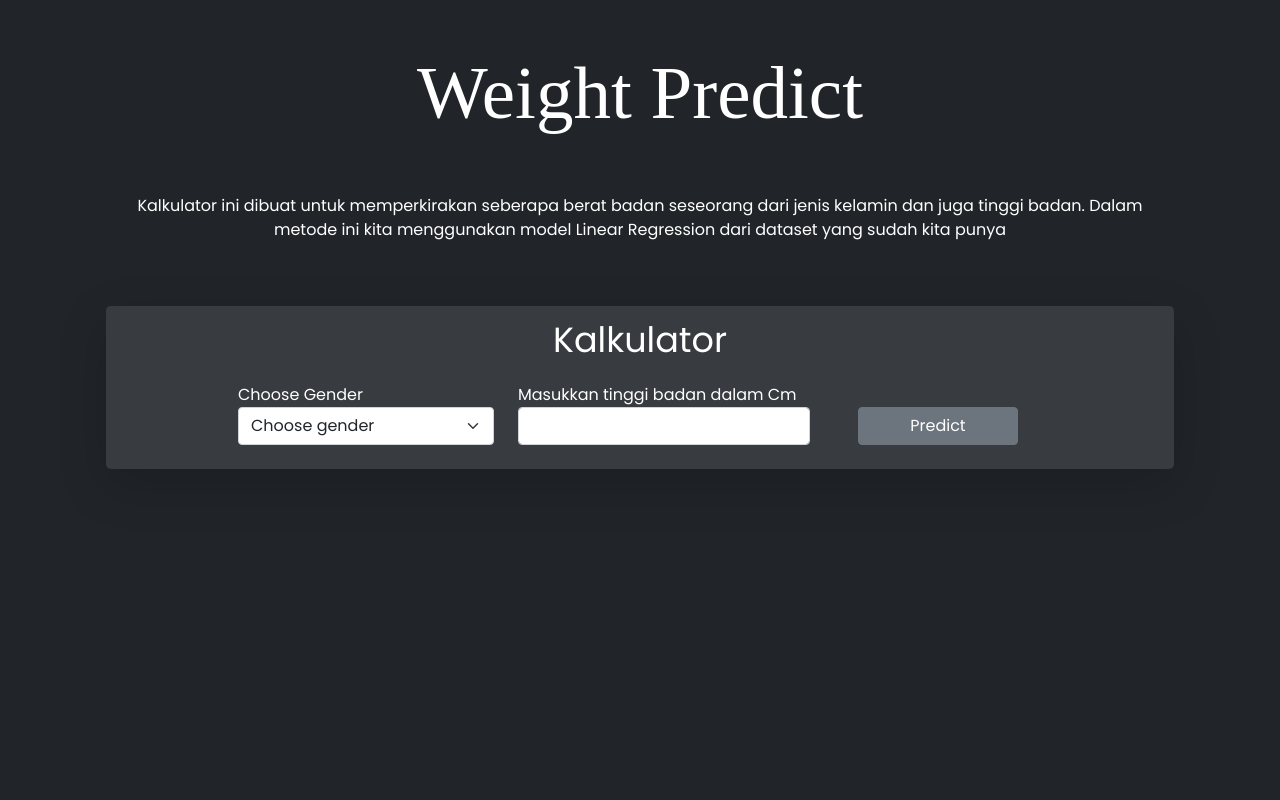
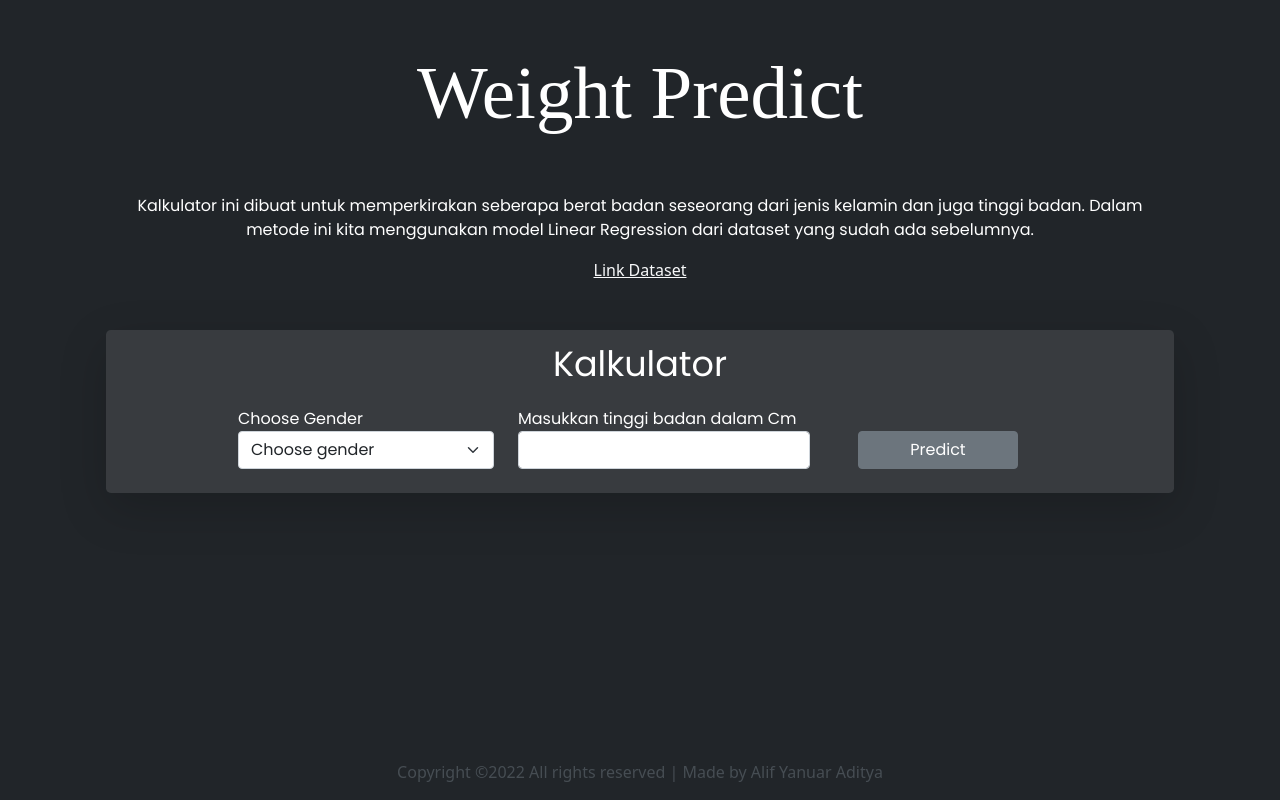
Before and after one commit to SerCycle/WeightPredictLinearRegression, a Flask app: page / in a window 1280 px wide. Run offline with Flask 2, Linux system fonts and the light colour scheme.

Commit message:
debugging

```diff
--- a/app.py
+++ b/app.py
@@ -2,24 +2,39 @@ from flask import Flask, render_template, request, jsonify
 import flask
 import joblib
 import numpy as np
-from pip import main
 
 app = Flask(__name__)
 
 @app.route('/', methods=['GET', 'POST'])
 def WeightPredict():
+
+    # while First Landing Page
     if request.method == 'GET':
         return render_template("WeightPredictDashboard.html")
+
+    # After give value
     elif request.method == 'POST':
+        # mengambil value POST method
+        gender = request.form['gender']
+        if gender == "1":
+            gender = "Laki-laki"
+        elif gender == "2":
+            gender = "Perempuan"
+        else:
+            gender ="???"
+        height = request.form['tinggi']
         print(dict(request.form))
         WeightPredict = dict(request.form).values()
         WeightPredict = np.array([float(x) for x in WeightPredict])
+        # Load Model
         model, std_scaler = joblib.load("Model/model.pkl")
         WeightPredict = std_scaler.transform([WeightPredict])
         print(WeightPredict)
         result = model.predict(WeightPredict)
         result = "%.2f" % result
-        return render_template('WeightPredictDashboard.html', result=result)
+        return render_template('WeightPredictDashboard.html', result=result, gender=gender, tinggi=height)
+
+    # If Something Wrong
     else:
         return "Ada Kesalahan Nich, Debugging lagi yuk..."
 
--- a/templates/WeightPredictDashboard.html
+++ b/templates/WeightPredictDashboard.html
@@ -16,7 +16,10 @@
         <div class="container-fluid bg-dark text-white" style="height: 100vh;">
             <div class="container text-center">
                 <h1 class="p-5" style="font-size: 75px; font-family: 'Alfa Slab One';">Weight Predict</h1>
-                <p class="ps-5 pe-5" style="font-family: Poppins;">Kalkulator ini dibuat untuk memperkirakan seberapa berat badan seseorang dari jenis kelamin dan juga tinggi badan. Dalam metode ini kita menggunakan model Linear Regression dari dataset yang sudah kita punya</p>
+                <p class="ps-5 pe-5" style="font-family: Poppins;">Kalkulator ini dibuat untuk memperkirakan seberapa berat badan seseorang dari jenis kelamin dan juga tinggi badan. Dalam metode ini kita menggunakan model Linear Regression dari dataset yang sudah ada sebelumnya.</p>
+                <div class="d-flex justify-content-center">
+                    <a class="link-light" href="https://github.com/SerCycle/WeightPredictLinearRegression/blob/master/Model/dataset/HumanDataset.xlsx">Link Dataset</a>
+                </div>
             </div>
             <div class="container pt-5 justify-content-center align-items-center" style="font-family: Poppins;">
                 <div class="ms-4 me-4 bg-light bg-opacity-10 rounded-3 shadow-lg">
@@ -46,11 +49,19 @@
                     </div>
                     {% if result is defined %}
                     <div class="pb-2 text-center">
-                        <p class="mt-1" style="font-size: 35px;">Hasil Prediksi</p>
+                        <p class="mt-1" style="font-size: 35px;">Prediksi</p>
+                        <p>Seseorang berjenis Kelamin {{ gender }} dan mempunyai tinggi badan {{ tinggi }} Cm</p>
                         <p>Hasil Prediksi berat badan ideal kamu menurut rata rata adalah {{ result }} Kg</p>
                     </div>
                     {% endif %}
                 </div>
+            </div>
+            <div class="container text-center fixed-bottom">
+                <footer class="">
+                    <div>
+                        <p class="text-secondary text-opacity-50">Copyright ©2022 All rights reserved | Made by <a class="text-secondary text-opacity-50" href="https://github.com/SerCycle" style="text-decoration: none;">Alif Yanuar Aditya</a></p>
+                    </div>
+                </footer>
             </div>
         </div>
 
```
